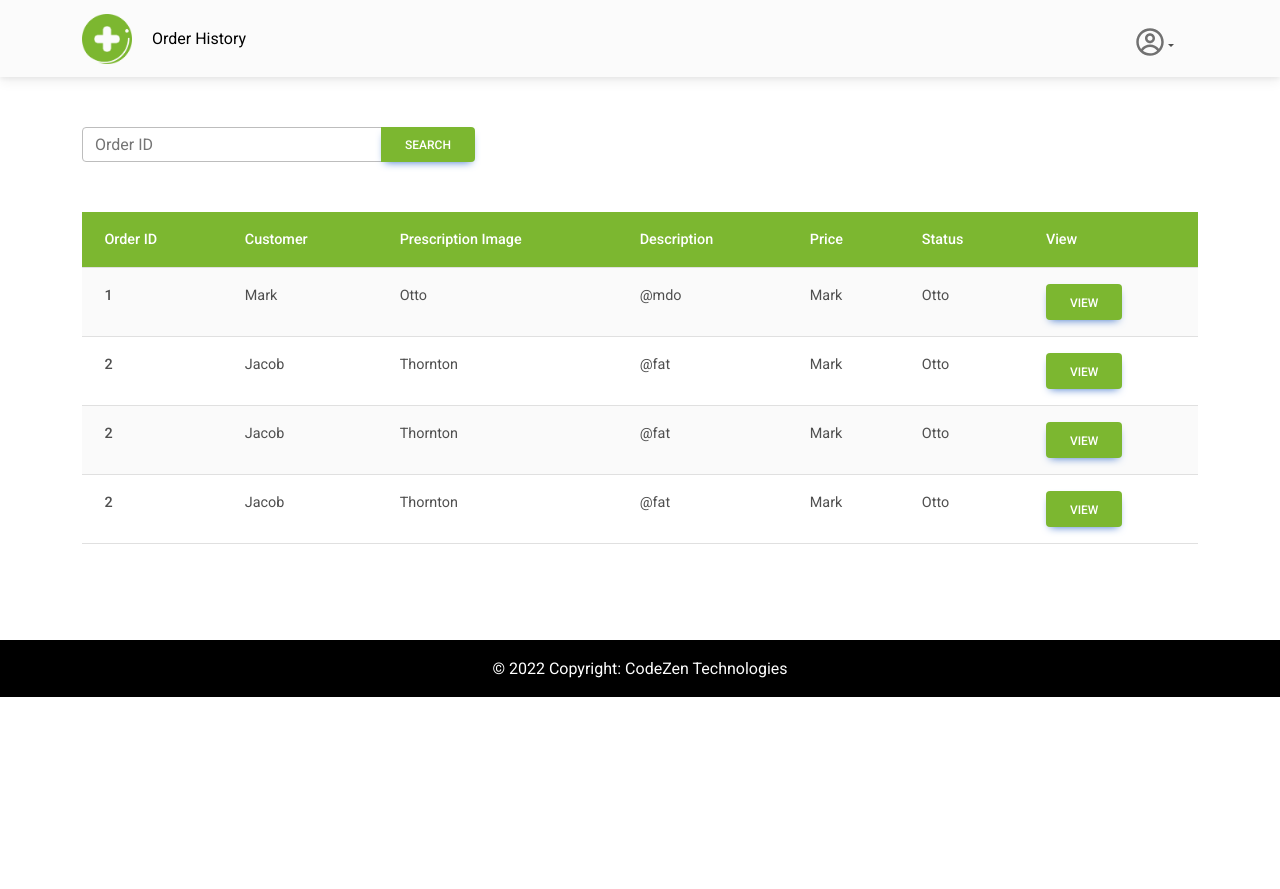
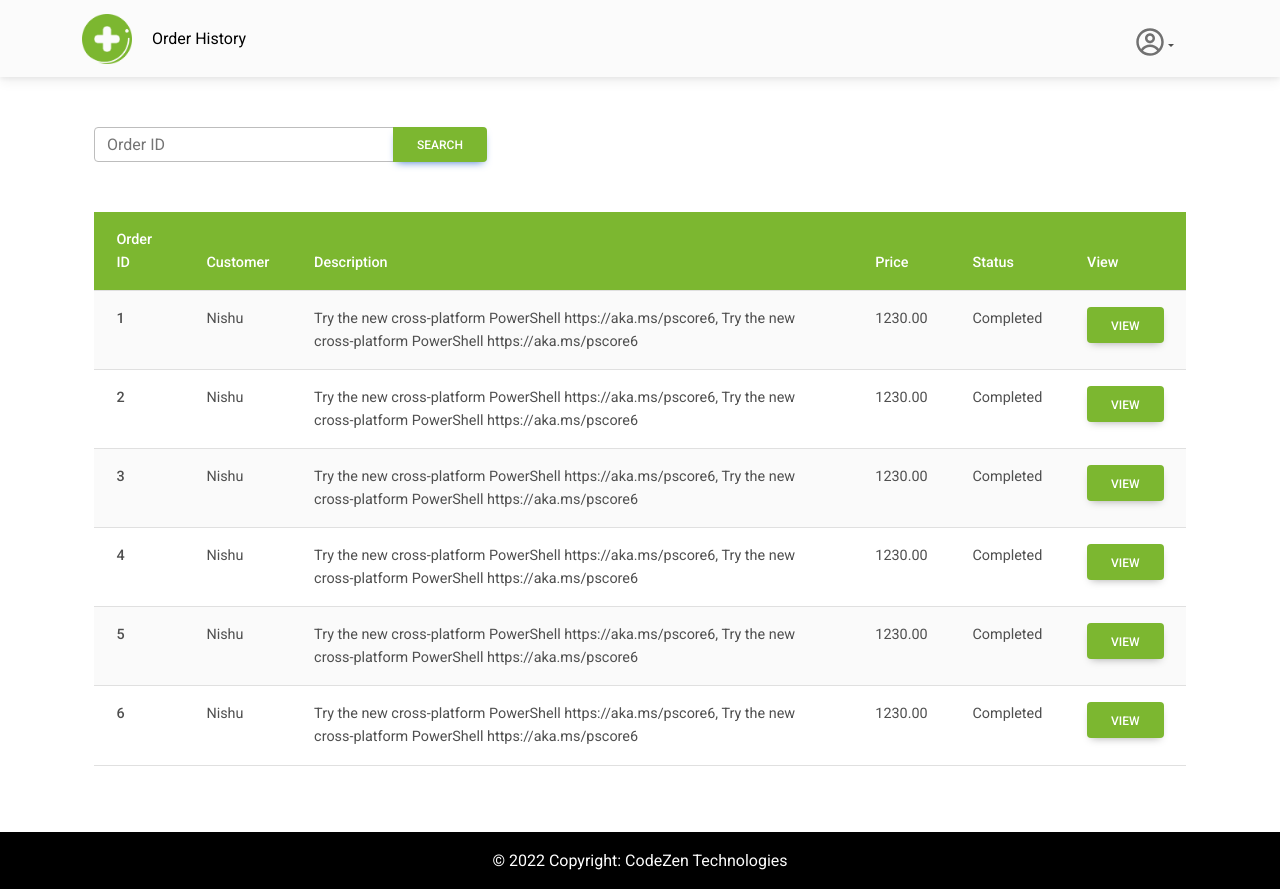
Before and after one commit to shamilkeheliya/HelathCare-MobileApp-CodeZen, a React (Create React App) app in the folder Web-Dashboard/dashboard/: page /orders in a window 1280 px wide. Before the commit the page ends 800 px from the top, so only its background shows below. Built offline with nearby package versions, Linux system fonts and the light colour scheme.

Commit message:
single order routing

```diff
--- a/Web-Dashboard/dashboard/src/App.js
+++ b/Web-Dashboard/dashboard/src/App.js
@@ -14,7 +14,7 @@ function App() {
         <Routes>
           <Route path="/" element={<Login />} />
           <Route path="/orders" element={<Orders />} />
-          <Route path="/singleorder" element={<SingleOrder />} />
+          <Route path="orders/:id/singleorder" element={<SingleOrder/>} />
         </Routes>
         <Footer />
       </div>
--- a/Web-Dashboard/dashboard/src/Components/Pages/Orders/Orders.css
+++ b/Web-Dashboard/dashboard/src/Components/Pages/Orders/Orders.css
@@ -7,7 +7,6 @@
 {
     margin-top: 50px;
     margin-bottom: 50px;
-    margin-left: 50px;
 }
 
 .searchbtn
@@ -30,5 +29,5 @@
 .tablebtn
 {
     background-color: rgb(124, 183, 48) !important;
-    color: white;
+    color: white !important;
 }
--- a/Web-Dashboard/dashboard/src/Components/Pages/Orders/Orders.js
+++ b/Web-Dashboard/dashboard/src/Components/Pages/Orders/Orders.js
@@ -1,10 +1,61 @@
 import React from 'react'
 import { MDBContainer, MDBBtn, MDBTableBody, MDBTableHead, MDBTable } from 'mdb-react-ui-kit';
 import './Orders.css';
+import { NavLink } from 'react-router-dom';
 
 function Orders() {
+  const DUMMY_DATA = [
+    {
+      "id": "1",
+      "customer": "Nishu",
+      "Prescription": "Image",
+      "Description": "Try the new cross-platform PowerShell https://aka.ms/pscore6, Try the new cross-platform PowerShell https://aka.ms/pscore6",
+      "Price": "1230.00",
+      "Status": "Completed"
+    },
+    {
+      "id": "2",
+      "customer": "Nishu",
+      "Prescription": "Image",
+      "Description": "Try the new cross-platform PowerShell https://aka.ms/pscore6, Try the new cross-platform PowerShell https://aka.ms/pscore6",
+      "Price": "1230.00",
+      "Status": "Completed"
+    },
+    {
+      "id": "3",
+      "customer": "Nishu",
+      "Prescription": "Image",
+      "Description": "Try the new cross-platform PowerShell https://aka.ms/pscore6, Try the new cross-platform PowerShell https://aka.ms/pscore6",
+      "Price": "1230.00",
+      "Status": "Completed"
+    },
+    {
+      "id": "4",
+      "customer": "Nishu",
+      "Prescription": "Image",
+      "Description": "Try the new cross-platform PowerShell https://aka.ms/pscore6, Try the new cross-platform PowerShell https://aka.ms/pscore6",
+      "Price": "1230.00",
+      "Status": "Completed"
+    },
+    {
+      "id": "5",
+      "customer": "Nishu",
+      "Prescription": "Image",
+      "Description": "Try the new cross-platform PowerShell https://aka.ms/pscore6, Try the new cross-platform PowerShell https://aka.ms/pscore6",
+      "Price": "1230.00",
+      "Status": "Completed"
+    },
+    {
+      "id": "6",
+      "customer": "Nishu",
+      "Prescription": "Image",
+      "Description": "Try the new cross-platform PowerShell https://aka.ms/pscore6, Try the new cross-platform PowerShell https://aka.ms/pscore6",
+      "Price": "1230.00",
+      "Status": "Completed"
+    }
+  ]
   return (
-    <MDBContainer fluid>
+    <MDBContainer>
       <MDBContainer className="searchcont">
         <form className='d-flex input-group w-auto'>
           <input type='search' className='form-control searcharea' placeholder='Order ID' aria-label='Search' />
@@ -17,7 +68,6 @@ function Orders() {
             <tr>
               <th scope='col'>Order ID</th>
               <th scope='col'>Customer</th>
-              <th scope='col'>Prescription Image</th>
               <th scope='col'>Description</th>
               <th scope='col'>Price</th>
               <th scope='col'>Status</th>
@@ -25,42 +75,21 @@ function Orders() {
             </tr>
           </MDBTableHead>
           <MDBTableBody>
-            <tr>
-              <th scope='row'>1</th>
-              <td>Mark</td>
-              <td>Otto</td>
-              <td>@mdo</td>
-              <td>Mark</td>
-              <td>Otto</td>
-              <td><MDBBtn className="tablebtn" to=''>View</MDBBtn></td>
-            </tr>
-            <tr>
-              <th scope='row'>2</th>
-              <td>Jacob</td>
-              <td>Thornton</td>
-              <td>@fat</td>
-              <td>Mark</td>
-              <td>Otto</td>
-              <td><MDBBtn className="tablebtn">View</MDBBtn></td>
-            </tr>
-            <tr>
-              <th scope='row'>2</th>
-              <td>Jacob</td>
-              <td>Thornton</td>
-              <td>@fat</td>
-              <td>Mark</td>
-              <td>Otto</td>
-              <td><MDBBtn className="tablebtn">View</MDBBtn></td>
-            </tr>
-            <tr>
-              <th scope='row'>2</th>
-              <td>Jacob</td>
-              <td>Thornton</td>
-              <td>@fat</td>
-              <td>Mark</td>
-              <td>Otto</td>
-              <td><MDBBtn className="tablebtn">View</MDBBtn></td>
-            </tr>
+            {
+              DUMMY_DATA.map((i) => {
+                return (
+                <tr>
+                  <th scope='row'>{i.id}</th>
+                  <td>{i.customer}</td>
+                  <td>{i.Description}</td>
+                  <td>{i.Price}</td>
+                  <td>{i.Status}</td>
+                  <td><NavLink className="btn tablebtn" to={`${i.id}/singleorder`}>View</NavLink></td>
+                </tr>
+                )
+              })
+            }
+
           </MDBTableBody>
         </MDBTable>
       </MDBContainer>
--- a/Web-Dashboard/dashboard/src/Components/Pages/SingleOrder/SingleOrder.js
+++ b/Web-Dashboard/dashboard/src/Components/Pages/SingleOrder/SingleOrder.js
@@ -1,8 +1,10 @@
 import React from 'react';
 import { MDBContainer, MDBBtn, MDBRow, MDBCol, MDBDropdownLink, MDBDropdown, MDBDropdownItem, MDBDropdownMenu, MDBDropdownToggle } from 'mdb-react-ui-kit';
 import './SingleOrder.css';
+import { useParams} from 'react-router-dom';
 
-function SingleOrder() {
+function SingleOrder(props) {
+  const {id} = useParams();
   return (
     <MDBContainer className="singleordercont">
       <MDBRow className="orderrow">
@@ -11,6 +13,10 @@ function SingleOrder() {
             <h5 className="headertext">Order Status</h5>
             <div>
               <table border="0" className="orderstatus">
+                <tr>
+                  <td className="ordertbrow colheader">Order ID</td>
+                  <td className="ordertbrow">{id}</td>
+                </tr>
                 <tr>
                   <td className="ordertbrow colheader">Date</td>
                   <td className="ordertbrow">xxxx-xx-xx</td>
```
